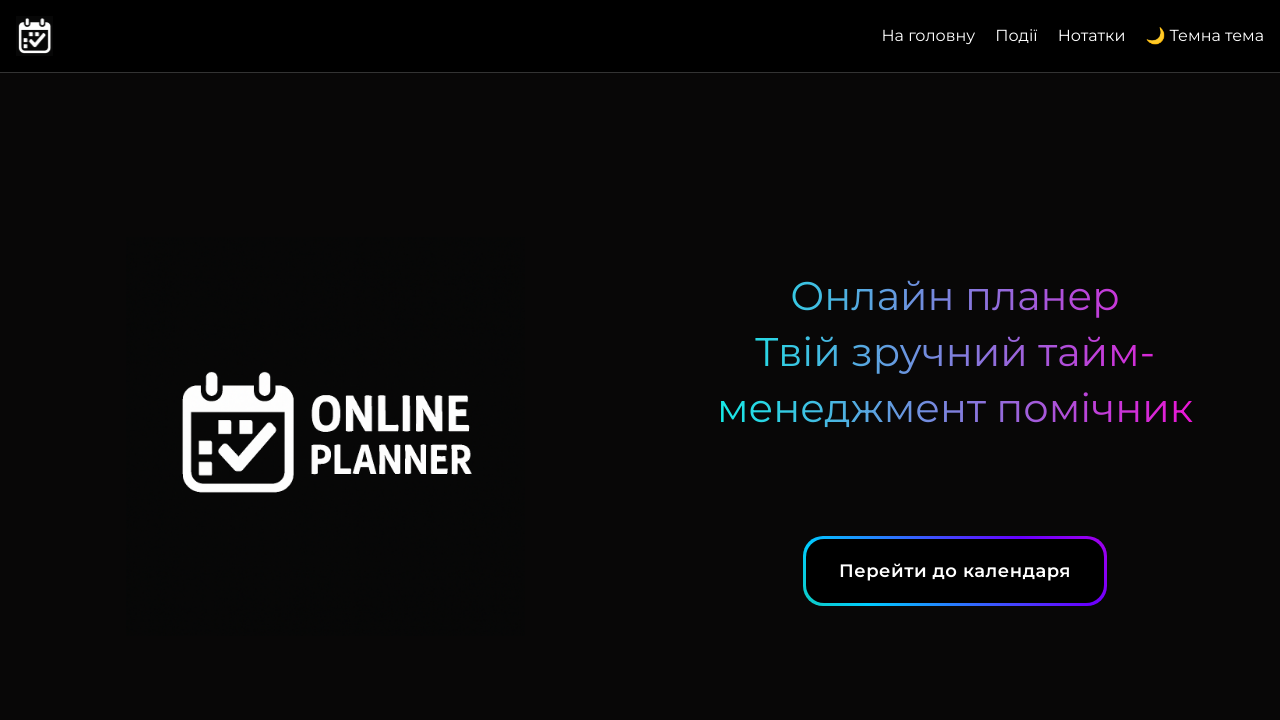
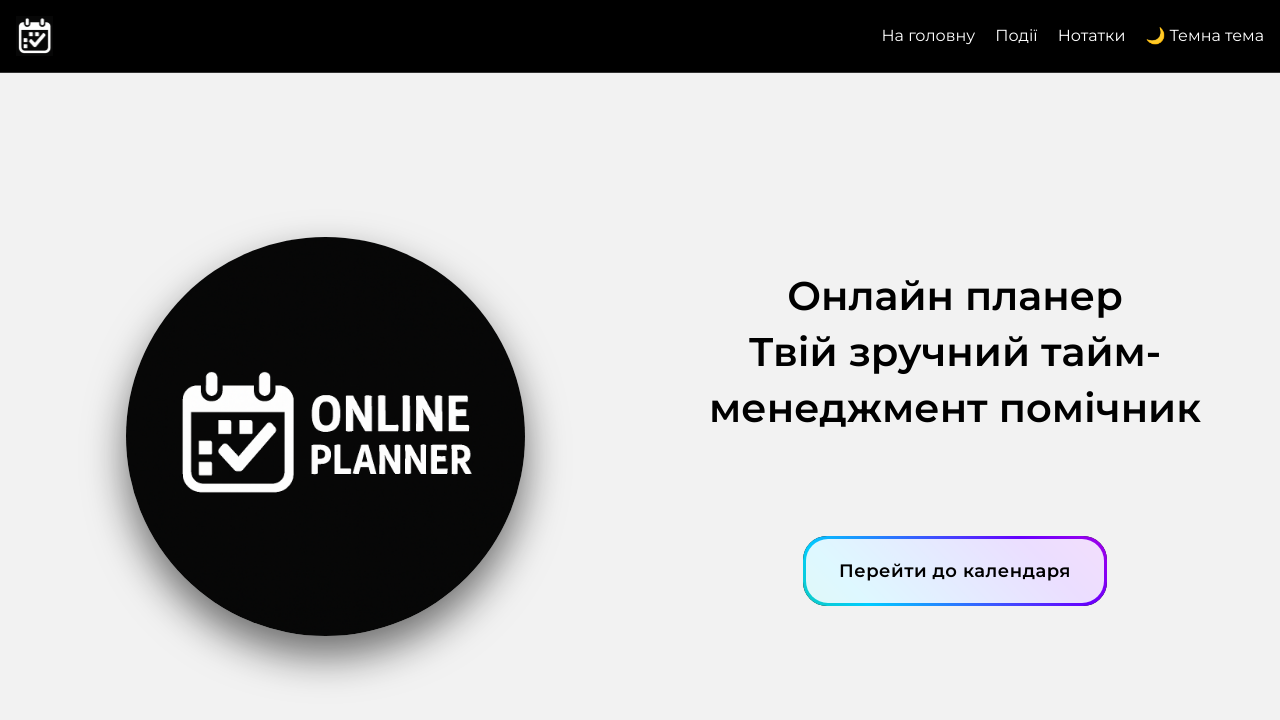
Before and after one commit to kulikp1/planner, a React (Vite) app: page / in a window 1280 px wide. Shown: the top 720 px of the page. Built offline with nearby package versions, Linux system fonts and the light colour scheme.

Commit message:
add light theme

```diff
--- a/src/components/Home/Home.jsx
+++ b/src/components/Home/Home.jsx
@@ -2,9 +2,11 @@ import { useNavigate } from "react-router-dom";
 import Navbar from "../Navbar/Navbar";
 import styles from "./Home.module.css";
 import logo from "../../assets/Logo.png";
+import { useTheme } from "../../context/ThemeContext"; // імпорт контексту теми
 
 export default function Home() {
   const navigate = useNavigate();
+  const { isDarkMode } = useTheme(); // використовуємо тему
 
   return (
     <div className={styles.container}>
@@ -13,11 +15,16 @@ export default function Home() {
         <div className={styles.left}>
           <img src={logo} alt="Logo" className={styles.logo} />
         </div>
-        <div className={styles.right}>
+        <div className={`${styles.right} ${!isDarkMode ? styles.light : {}}`}>
           <h1>
             Онлайн планер <br /> Твій зручний тайм-менеджмент помічник
           </h1>
-          <button onClick={() => navigate("/calendar")}>
+          <button
+            className={`${styles.rightButton} ${
+              !isDarkMode ? styles.light : {}
+            }`}
+            onClick={() => navigate("/calendar")}
+          >
             Перейти до календаря
           </button>
         </div>
--- a/src/components/Home/Home.module.css
+++ b/src/components/Home/Home.module.css
@@ -1,7 +1,6 @@
 @import url("https://fonts.googleapis.com/css2?family=Montserrat:wght@400;600;700&display=swap");
 
 .container {
-  background-color: #080707;
   color: white;
   display: flex;
   flex-direction: column;
@@ -36,6 +35,8 @@
 .logo {
   width: 70%;
   height: auto;
+  border-radius: 250px;
+  box-shadow: 0 20px 40px rgba(0, 0, 0, 0.55);
 }
 
 /* Заголовок */
@@ -49,11 +50,21 @@
   -webkit-background-clip: text;
   -webkit-text-fill-color: transparent;
   background-clip: text;
-  /* text-fill-color: transparent; */
+}
+
+.light h1 {
+  font-weight: 600;
+  background: black;
+  background-clip: text;
+}
+
+.light button {
+  color: black;
+  border-radius: 24px;
 }
 
 /* Кнопка з градієнтною рамкою */
-.right button {
+.rightButton {
   position: relative;
   background-color: black;
   color: white;
@@ -70,11 +81,11 @@
   letter-spacing: 0.5px;
 }
 
-.right button:hover {
+.rightButton:hover {
   transform: scale(1.05);
 }
 
-.right button::before {
+.rightButton::before {
   content: "";
   position: absolute;
   top: -3px;
@@ -97,7 +108,7 @@
   animation: gradientBorder 8s linear infinite;
 }
 
-.right button::after {
+.rightButton::after {
   content: "";
   position: absolute;
   top: 3px;
@@ -107,6 +118,15 @@
   background-color: black;
   border-radius: 18px;
   z-index: -1;
+}
+
+.light button::before {
+  border-radius: 22px;
+}
+
+.light button::after {
+  background-color: rgba(255, 255, 255, 0.87);
+  border-radius: 22px;
 }
 
 @keyframes gradientBorder {
```
